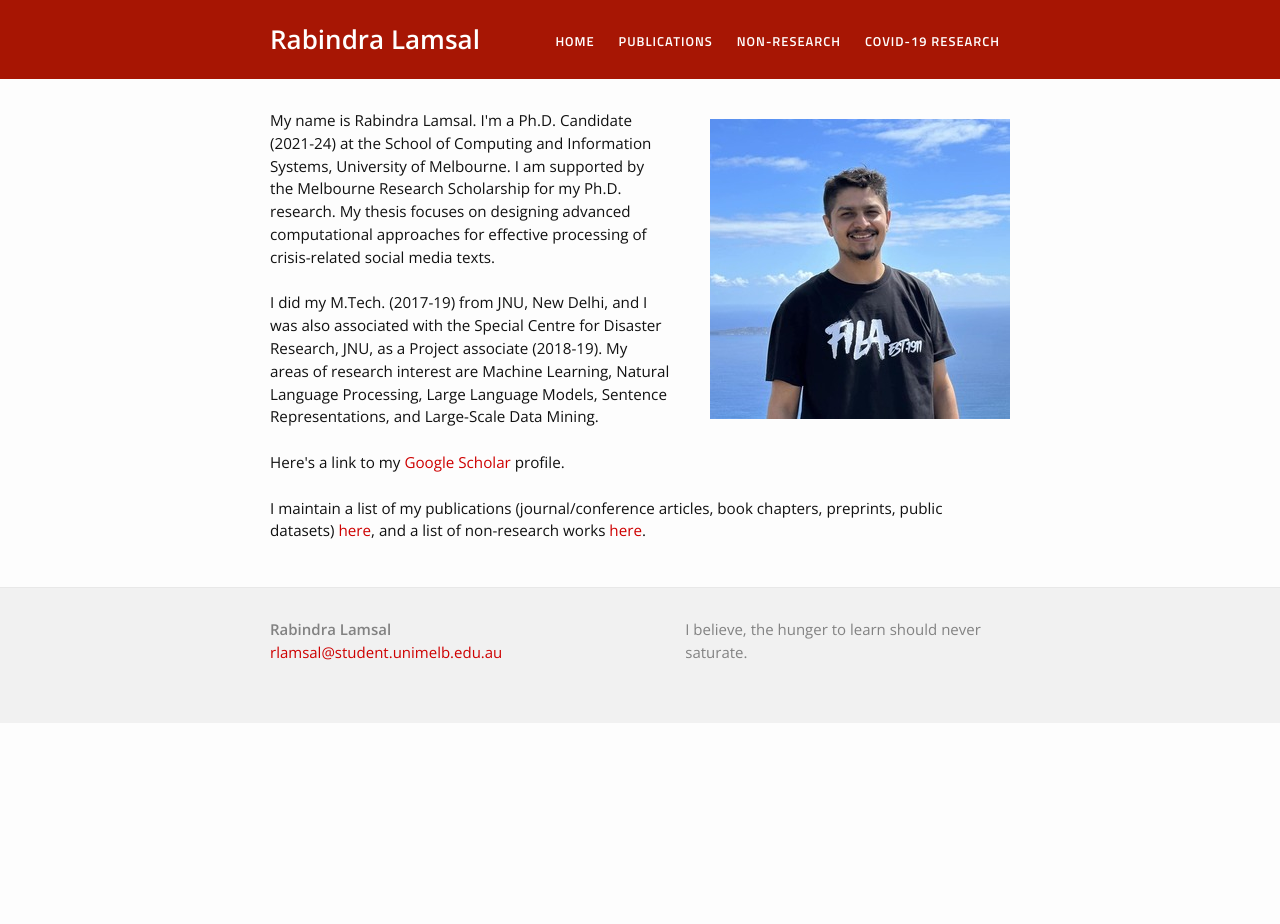
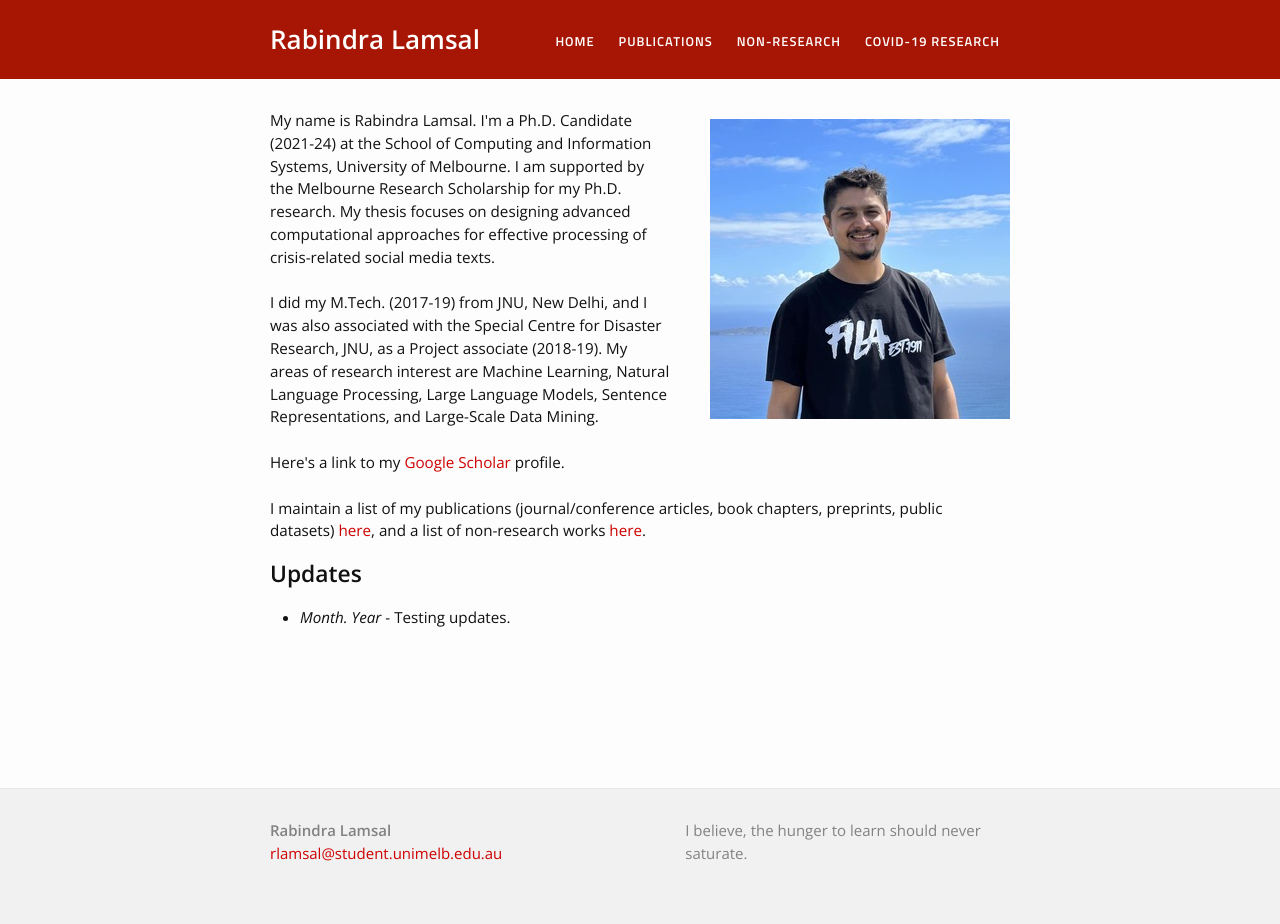
Before and after one commit to rabindralamsal/personal-site, a Jekyll site: the page built from index.html, in a window 1280 px wide. Built offline with Jekyll 4.4.1, drawn with Linux system fonts in a browser that asks for light colours; before the commit the page ends 900 px from its top, so only the background shows below that.

Commit message:
Update index.html

```diff
--- a/index.html
+++ b/index.html
@@ -14,3 +14,11 @@ Here's a link to my <a href="https://scholar.google.com/citations?hl=en&user=tN_
 I maintain a list of my publications (journal/conference articles, book chapters, preprints, public datasets) <a href="/research/">here</a>, and a list of non-research works <a href="/projects">here</a>.
 
 </div>
+
+<h2>Updates</h2>
+<div class="updates" style="height: 10em; overflow-y: scroll;">
+<ul>
+<li><i>Month. Year</i> - Testing updates.
+</ul>
+
+</div>
```
